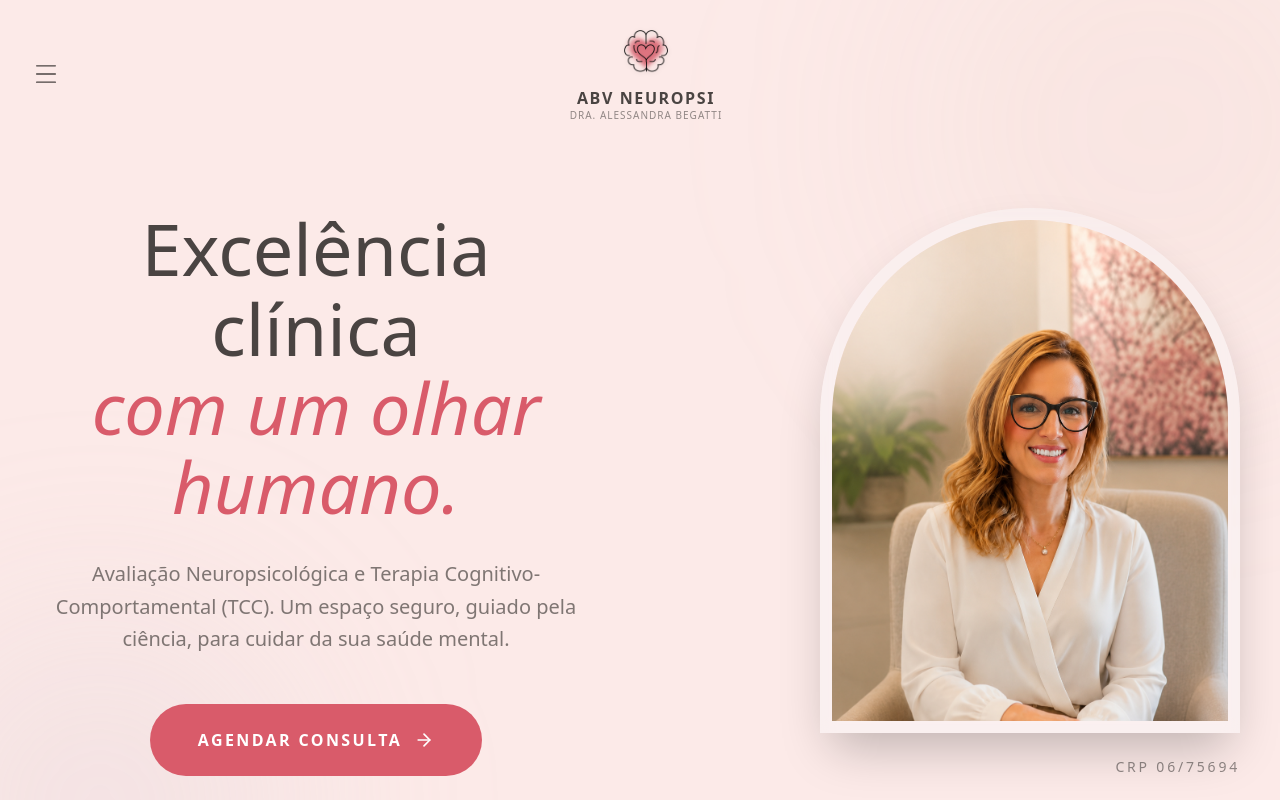
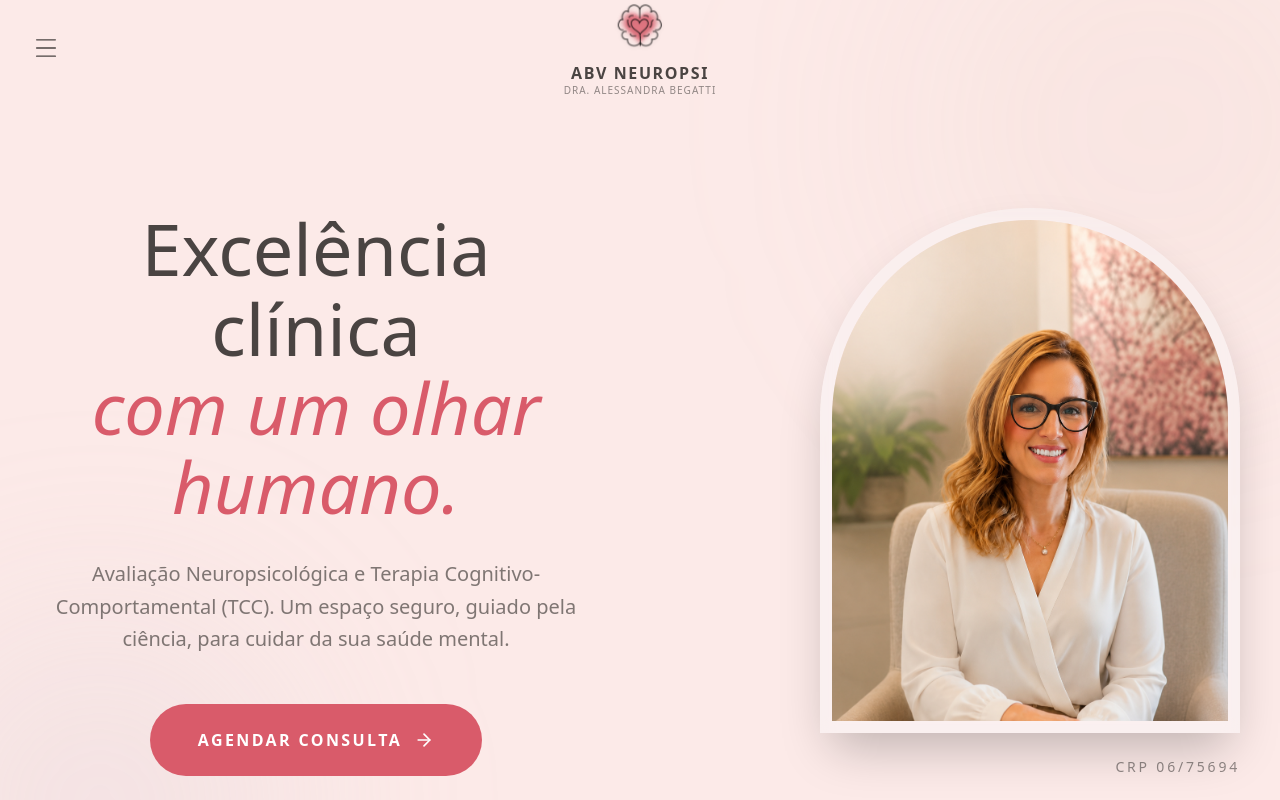
Before and after one commit to LauraNakasato/site-dra-alessandra, a Next.js app: page / in a window 1280 px wide. Shown: the top 800 px of the page. Built offline with nearby package versions, Linux system fonts and the light colour scheme; a web font is replaced by a local one.

Commit message:
Ajuste da header

```diff
--- a/components/Header.tsx
+++ b/components/Header.tsx
@@ -72,13 +72,15 @@ export default function Header() {
             `}</style>
 
             <header
-                className={`fixed top-0 left-0 w-full z-50 transition-all duration-500 ${isScrolled
+                className={`fixed top-0 left-0 w-full z-50 transition-all duration-500 min-h-[80px] flex items-center ${isScrolled
                     ? "bg-brand-peach/80 backdrop-blur-md shadow-sm py-3.5 border-b border-brand-mauve/10"
                     : "bg-transparent py-6"
                     }`}
             >
-                <div className="max-w-7xl mx-auto px-6 sm:px-8 flex items-center justify-between relative">
-                    <div className="flex-1 flex justify-start z-10">
+                <div className="max-w-7xl w-full mx-auto px-6 sm:px-8 flex items-center justify-between relative">
+
+                    {/* BOTÃO DO MENU (ESQUERDA) */}
+                    <div className="flex-1 flex justify-start z-10 relative">
                         <button
                             onClick={() => setIsMenuOpen(true)}
                             aria-label="Abrir menu"
@@ -88,9 +90,10 @@ export default function Header() {
                         </button>
                     </div>
 
-                    <div className="flex-1 flex flex-col items-center justify-center select-none z-0">
-                        <div className="relative flex flex-col items-center group cursor-pointer text-center">
-                            <div className="relative w-14 h-14 flex items-center justify-center translate-x-1.5">
+                    {/* LOGOTIPO (CENTRALIZADO DE FORMA ABSOLUTA) */}
+                    <div className="absolute left-1/2 top-1/2 -translate-x-1/2 -translate-y-1/2 flex flex-col items-center justify-center select-none z-0 w-max pointer-events-none">
+                        <div className="relative flex flex-col items-center group text-center">
+                            <div className="relative w-14 h-14 flex items-center justify-center">
                                 <div className="absolute inset-0 overflow-visible pointer-events-none z-0">
                                     <Heart className="matryoshka-heart layer-3 w-8 h-8" strokeWidth={0} />
                                     <Heart className="matryoshka-heart layer-2 w-8 h-8" strokeWidth={0} />
@@ -101,11 +104,11 @@ export default function Header() {
                                     alt="Logo ABV Neuropsi"
                                     width={56}
                                     height={56}
-                                    className="relative z-10 drop-shadow-sm group-hover:scale-105 transition-transform duration-500"
+                                    className="relative z-10 drop-shadow-sm transition-transform duration-500"
                                     priority
                                 />
                             </div>
-                            <div className="text-center mt-1.5 tracking-widest text-brand-text translate-x-1.5">
+                            <div className="text-center mt-1.5 tracking-widest text-brand-text">
                                 <span className="font-serif font-bold text-sm sm:text-base uppercase block">
                                     ABV Neuropsi
                                 </span>
@@ -115,7 +118,9 @@ export default function Header() {
                             </div>
                         </div>
                     </div>
-                    <div className="flex-1 hidden sm:block"></div>
+
+                    {/* ESPAÇO DIREITO (PARA MANTER A ESTRUTURA FLEX) */}
+                    <div className="flex-1 hidden sm:block relative"></div>
                 </div>
             </header>
 
```
